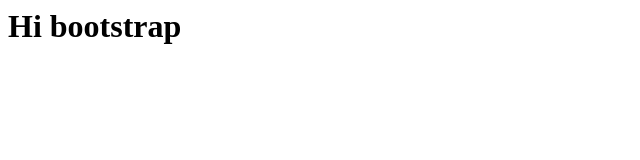
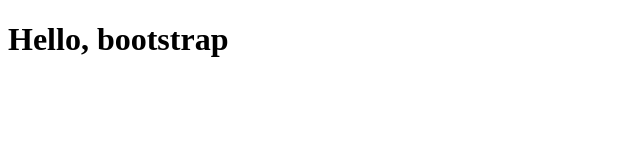
Before and after one commit to yanathip10/bootstrap, a plain HTML site: page index.html in a window 1280 px wide. Shown: the whole page, without its empty margins (0-640 px from the left). Drawn offline with Linux system fonts and the light colour scheme.

Commit message:
Update index.html

```diff
--- a/index.html
+++ b/index.html
@@ -1 +1,11 @@
-<h1>Hi bootstrap</h1>
+<!doctype html>
+<html lang="en">
+  <head>
+    <meta charset="utf-8">
+    <meta name="viewport" content="width=device-width, initial-scale=1">
+    <title>เว็บจริงๆ</title>
+  </head>
+  <body>
+    <h1>Hello, bootstrap</h1>
+  </body>
+</html>
```
